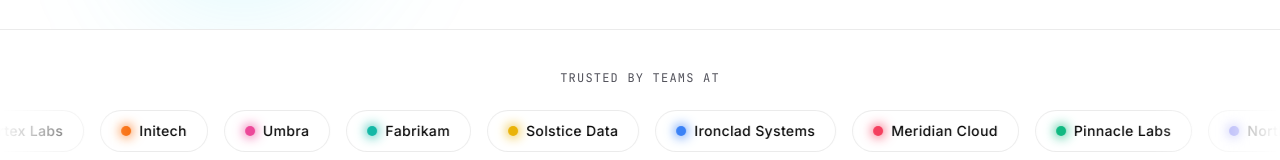
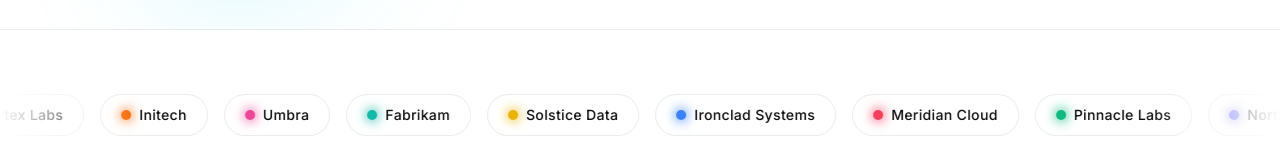
Before and after one commit to Erudite885/ee, a Next.js app: page / in a window 1280 px wide. Shown: the part 720-880 px from the top of the page. Built offline with nearby package versions, Linux system fonts and the light colour scheme; no server answers.

Commit message:
title removed

```diff
--- a/components/logo-strip.tsx
+++ b/components/logo-strip.tsx
@@ -48,11 +48,11 @@
 export function LogoStrip() {
   return (
     <section className="overflow-hidden border-y border-[var(--glass-border)] py-10">
-      <div className="mx-auto max-w-6xl px-6">
+      {/* <div className="mx-auto max-w-6xl px-6">
         <p className="text-center font-mono text-xs uppercase tracking-widest text-muted">
           Trusted by teams at
         </p>
-      </div>
+      </div> */}
 
       <div className="relative mt-6 w-full overflow-hidden [mask-image:linear-gradient(to_right,transparent,black_10%,black_90%,transparent)]">
         <ul className="marquee-track flex w-max items-center gap-4">
```
